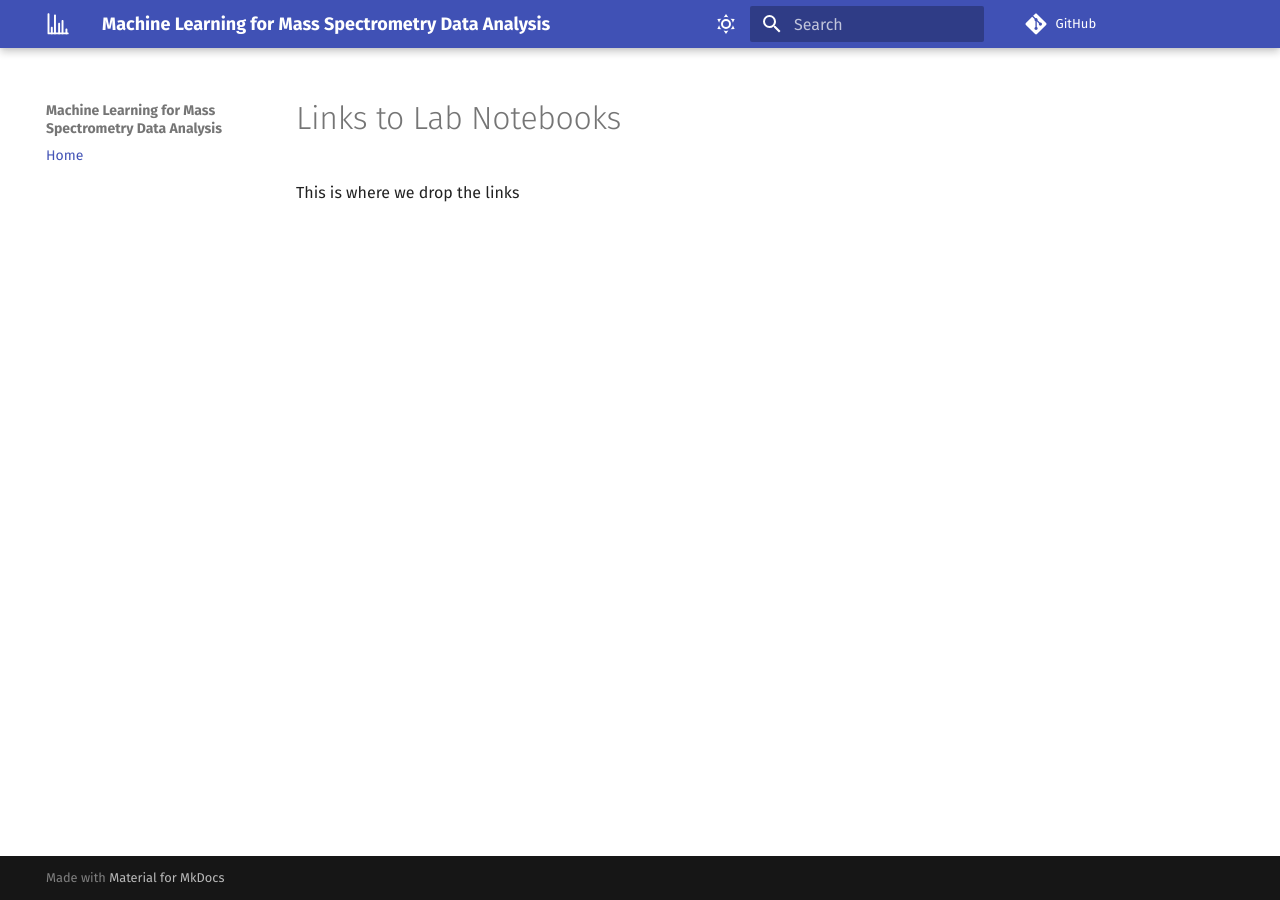
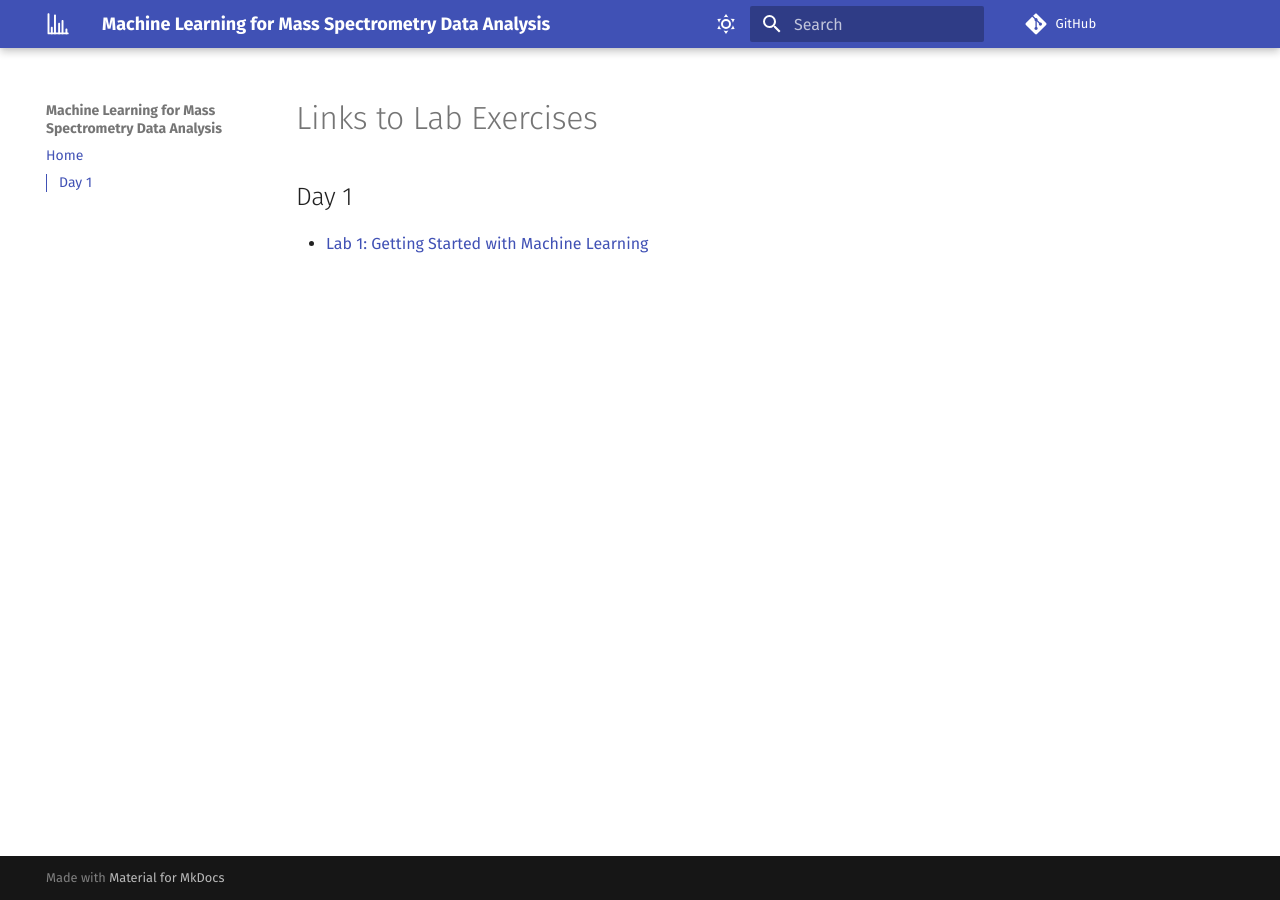
Before and after one commit to wfondrie/asms-ml-short-course, an MkDocs documentation site: the page built from docs/index.md, in a window 1280 px wide. Built offline with MkDocs 1.6.1 and Material for MkDocs 9.7.7, drawn with Linux system fonts in a browser that asks for light colours; comment, search, counter and statistics services are not loaded.

Commit message:
Add first link

```diff
--- a/docs/index.md
+++ b/docs/index.md
@@ -1,3 +1,4 @@
-# Links to Lab Notebooks
+# Links to Lab Exercises
 
-This is where we drop the links
+## Day 1
+- [Lab 1: Getting Started with Machine Learning](https://notebooks.gesis.org/binder/jupyter/user/wfondrie-2022_a-ml-short-course-v360d8z0/notebooks/notebooks/1_introduction.ipynb)
```
